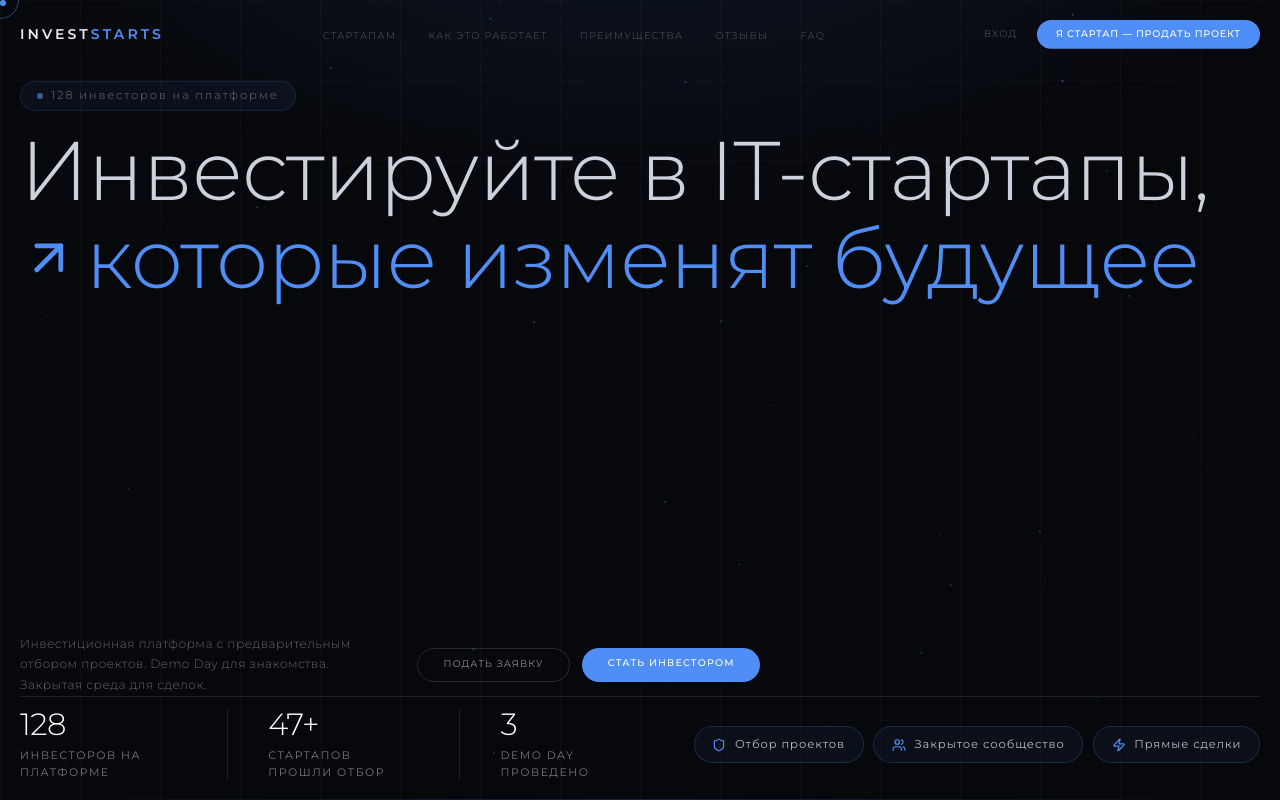
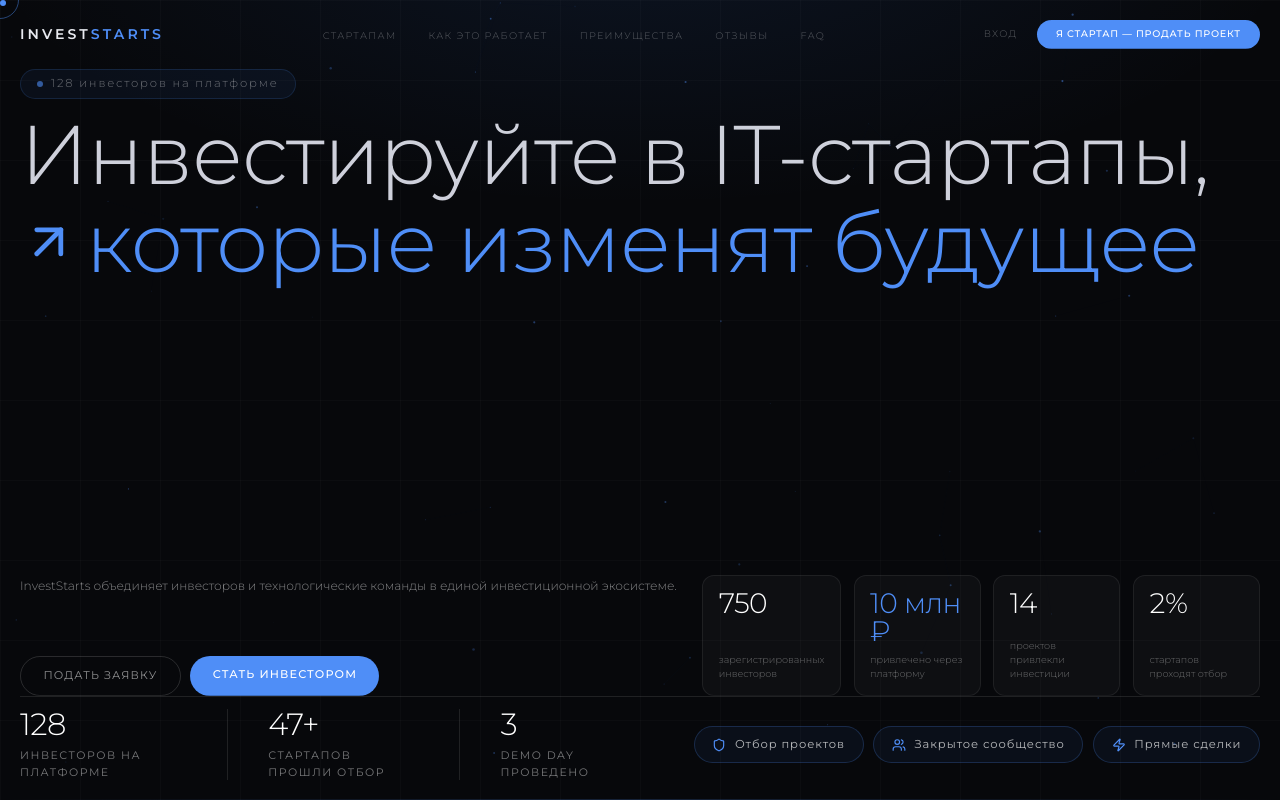
Before and after one commit to pr-poehali-dev/premium-invest-platform, a React (Vite) app: page / in a window 1280 px wide. Built offline with nearby package versions, Linux system fonts and the light colour scheme.

Commit message:
посмотри на скрин. огромная пустота. сделай правильно контент. чтобы небыло ощущения пустоты. на втором скрине то что можно еще разместить на банер

```diff
--- a/src/pages/Index.tsx
+++ b/src/pages/Index.tsx
@@ -301,79 +301,81 @@ export default function Index() {
             </Reveal>
           </nav>
 
-          {/* ── ЗАГОЛОВОК — центр тяжести ── */}
-          <div style={{ flex: 1, display: "flex", flexDirection: "column", justifyContent: "space-between", paddingTop: "clamp(1.5rem, 4vh, 4rem)" }}>
+          {/* ── ОСНОВНОЙ БЛОК ── */}
+          <div style={{ flex: 1, display: "flex", flexDirection: "column", justifyContent: "space-between", paddingTop: "clamp(1rem, 2.5vh, 2.5rem)" }}>
 
+            {/* Верх: badge + заголовок */}
             <div>
               <Reveal delay={280}>
-              <div className="inline-flex items-center gap-2"
-                style={{ background: "rgba(79,142,247,0.06)", border: "1px solid rgba(79,142,247,0.16)", color: "rgba(255,255,255,0.4)", padding: "0.35rem 1rem", borderRadius: "2rem", marginBottom: "clamp(0.8rem, 2vh, 2rem)", display: "inline-flex" }}>
+                <div style={{ display: "inline-flex", alignItems: "center", gap: "0.5rem", background: "rgba(79,142,247,0.06)", border: "1px solid rgba(79,142,247,0.16)", color: "rgba(255,255,255,0.4)", padding: "0.35rem 1rem", borderRadius: "2rem", marginBottom: "clamp(0.6rem, 1.5vh, 1.5rem)" }}>
                   <span className="animate-pulse" style={{ width: 6, height: 6, borderRadius: "50%", background: "#4f8ef7", flexShrink: 0 }} />
                   <span style={{ fontSize: "0.72rem", fontWeight: 300, letterSpacing: "0.16em" }}>128 инвесторов на платформе</span>
                 </div>
               </Reveal>
 
-            <div style={{ marginBottom: "clamp(1rem, 2.5vh, 2.5rem)" }}>
-              <div style={{
-                opacity: showContent ? 1 : 0,
-                transform: showContent ? "translateY(0)" : "translateY(20px)",
-                transition: "opacity 0.6s ease 0.3s, transform 0.7s cubic-bezier(0.16,1,0.3,1) 0.3s",
-              }}>
-                <h1 style={{
-                  fontSize: "clamp(2.4rem, 6.5vw, 6.5rem)",
-                  fontWeight: 200,
-                  color: "rgba(228,231,242,0.9)",
-                  letterSpacing: "-0.01em",
-                  lineHeight: 1.05,
-                  margin: 0,
-                  fontFamily: "Montserrat, sans-serif",
-                }}>
+              <div style={{ marginBottom: "clamp(1.2rem, 3vh, 3vh)" }}>
+                <div style={{ opacity: showContent ? 1 : 0, transform: showContent ? "translateY(0)" : "translateY(20px)", transition: "opacity 0.6s ease 0.3s, transform 0.7s cubic-bezier(0.16,1,0.3,1) 0.3s" }}>
+                  <h1 style={{ fontSize: "clamp(2.4rem, 6.5vw, 6.5rem)", fontWeight: 200, color: "rgba(228,231,242,0.9)", letterSpacing: "-0.01em", lineHeight: 1.05, margin: 0, fontFamily: "Montserrat, sans-serif" }}>
                     {line1.display}
                   </h1>
                 </div>
-              <div style={{
-                opacity: showContent ? 1 : 0,
-                transform: showContent ? "translateY(0)" : "translateY(20px)",
-                transition: "opacity 0.6s ease 0.52s, transform 0.7s cubic-bezier(0.16,1,0.3,1) 0.52s",
-              }}>
+                <div style={{ opacity: showContent ? 1 : 0, transform: showContent ? "translateY(0)" : "translateY(20px)", transition: "opacity 0.6s ease 0.52s, transform 0.7s cubic-bezier(0.16,1,0.3,1) 0.52s" }}>
                   <div style={{ display: "flex", alignItems: "center", gap: "0.5rem" }}>
                     <Icon name="ArrowUpRight" style={{ color: "#4f8ef7", flexShrink: 0, width: "clamp(2rem, 4.5vw, 4.5rem)", height: "clamp(2rem, 4.5vw, 4.5rem)" }} />
-                  <h1 style={{
-                    fontSize: "clamp(2.4rem, 6.5vw, 6.5rem)",
-                    fontWeight: 200,
-                    color: "#4f8ef7",
-                    letterSpacing: "-0.01em",
-                    lineHeight: 1.05,
-                    margin: 0,
-                    fontFamily: "Montserrat, sans-serif",
-                  }}>
+                    <h1 style={{ fontSize: "clamp(2.4rem, 6.5vw, 6.5rem)", fontWeight: 200, color: "#4f8ef7", letterSpacing: "-0.01em", lineHeight: 1.05, margin: 0, fontFamily: "Montserrat, sans-serif" }}>
                       {line2.display}
                     </h1>
                   </div>
                 </div>
               </div>
-
             </div>
 
-            <Reveal delay={850}>
-              <div style={{ display: "flex", alignItems: "center", gap: "clamp(1.5rem, 3vw, 4rem)" }}>
-                <p style={{ fontSize: "clamp(0.7rem, 0.95vw, 0.9rem)", fontWeight: 300, color: "rgba(255,255,255,0.38)", letterSpacing: "0.04em", lineHeight: 1.7, maxWidth: "min(360px, 28vw)", margin: 0 }}>
-                  Инвестиционная платформа с предварительным отбором проектов. Demo Day для знакомства. Закрытая среда для сделок.
+            {/* Середина: описание + карточки-метрики */}
+            <Reveal delay={700}>
+              <div style={{ display: "flex", gap: "clamp(1rem, 2vw, 2rem)", alignItems: "stretch" }}>
+
+                {/* Левая колонка: текст + кнопки */}
+                <div style={{ display: "flex", flexDirection: "column", justifyContent: "space-between", minWidth: "clamp(200px, 22vw, 320px)" }}>
+                  <p style={{ fontSize: "clamp(0.72rem, 0.95vw, 0.92rem)", fontWeight: 300, color: "rgba(255,255,255,0.5)", lineHeight: 1.75, margin: "0 0 1.2rem" }}>
+                    InvestStarts объединяет инвесторов и технологические команды в единой инвестиционной экосистеме.
                   </p>
-                <div style={{ display: "flex", gap: "clamp(0.5rem, 1vw, 0.75rem)", flexShrink: 0 }}>
+                  <div style={{ display: "flex", gap: "0.6rem", flexWrap: "wrap" }}>
                     <a href="#" className="transition-all duration-300"
-                    style={{ fontSize: "clamp(0.55rem, 0.75vw, 0.72rem)", fontWeight: 400, letterSpacing: "0.12em", textTransform: "uppercase", color: "rgba(255,255,255,0.55)", border: "1px solid rgba(255,255,255,0.14)", padding: "clamp(0.55rem, 0.9vh, 0.85rem) clamp(1.2rem, 2vw, 2rem)", borderRadius: "2rem" }}
-                    onMouseEnter={(e) => { (e.currentTarget as HTMLElement).style.color = "#fff"; (e.currentTarget as HTMLElement).style.borderColor = "rgba(255,255,255,0.38)"; (e.currentTarget as HTMLElement).style.background = "rgba(255,255,255,0.04)"; }}
+                      style={{ fontSize: "0.7rem", fontWeight: 400, letterSpacing: "0.1em", textTransform: "uppercase", color: "rgba(255,255,255,0.55)", border: "1px solid rgba(255,255,255,0.14)", padding: "0.65rem 1.4rem", borderRadius: "2rem" }}
+                      onMouseEnter={(e) => { (e.currentTarget as HTMLElement).style.color = "#fff"; (e.currentTarget as HTMLElement).style.borderColor = "rgba(255,255,255,0.4)"; (e.currentTarget as HTMLElement).style.background = "rgba(255,255,255,0.04)"; }}
                       onMouseLeave={(e) => { (e.currentTarget as HTMLElement).style.color = "rgba(255,255,255,0.55)"; (e.currentTarget as HTMLElement).style.borderColor = "rgba(255,255,255,0.14)"; (e.currentTarget as HTMLElement).style.background = "transparent"; }}>
                       подать заявку
                     </a>
                     <a href="#" className="transition-all duration-300"
-                    style={{ fontSize: "clamp(0.55rem, 0.75vw, 0.72rem)", fontWeight: 500, letterSpacing: "0.12em", textTransform: "uppercase", color: "#fff", background: "#4f8ef7", padding: "clamp(0.55rem, 0.9vh, 0.85rem) clamp(1.2rem, 2vw, 2rem)", borderRadius: "2rem" }}
+                      style={{ fontSize: "0.7rem", fontWeight: 500, letterSpacing: "0.1em", textTransform: "uppercase", color: "#fff", background: "#4f8ef7", padding: "0.65rem 1.4rem", borderRadius: "2rem" }}
                       onMouseEnter={(e) => { (e.currentTarget as HTMLElement).style.background = "#3a7ae0"; (e.currentTarget as HTMLElement).style.transform = "scale(1.03)"; }}
                       onMouseLeave={(e) => { (e.currentTarget as HTMLElement).style.background = "#4f8ef7"; (e.currentTarget as HTMLElement).style.transform = "scale(1)"; }}>
                       стать инвестором
                     </a>
                   </div>
+                </div>
+
+                {/* Карточки с метриками */}
+                <div style={{ flex: 1, display: "grid", gridTemplateColumns: "repeat(4, 1fr)", gap: "clamp(0.5rem, 1vw, 0.8rem)" }}>
+                  {[
+                    { value: "750", label: "зарегистрированных\nинвесторов", blue: false },
+                    { value: "10 млн ₽", label: "привлечено через\nплатформу", blue: true },
+                    { value: "14", label: "проектов привлекли\nинвестиции", blue: false },
+                    { value: "2%", label: "стартапов\nпроходят отбор", blue: false },
+                  ].map((card) => (
+                    <div key={card.label} style={{ background: "rgba(255,255,255,0.03)", border: "1px solid rgba(255,255,255,0.07)", borderRadius: "0.75rem", padding: "clamp(0.8rem, 1.5vh, 1.4rem) clamp(0.8rem, 1.2vw, 1.2rem)", display: "flex", flexDirection: "column", justifyContent: "space-between", gap: "0.5rem", transition: "border-color 0.3s, background 0.3s" }}
+                      onMouseEnter={(e) => { (e.currentTarget as HTMLElement).style.borderColor = "rgba(79,142,247,0.3)"; (e.currentTarget as HTMLElement).style.background = "rgba(79,142,247,0.05)"; }}
+                      onMouseLeave={(e) => { (e.currentTarget as HTMLElement).style.borderColor = "rgba(255,255,255,0.07)"; (e.currentTarget as HTMLElement).style.background = "rgba(255,255,255,0.03)"; }}>
+                      <div style={{ fontSize: "clamp(1.3rem, 2.2vw, 2.2rem)", fontWeight: 300, color: card.blue ? "#4f8ef7" : "#fff", letterSpacing: "-0.02em", lineHeight: 1 }}>
+                        {card.value}
+                      </div>
+                      <div style={{ fontSize: "clamp(0.6rem, 0.72vw, 0.72rem)", fontWeight: 300, color: "rgba(255,255,255,0.38)", lineHeight: 1.5, whiteSpace: "pre-line" }}>
+                        {card.label}
+                      </div>
+                    </div>
+                  ))}
+                </div>
+
               </div>
             </Reveal>
           </div>
```
Lines whose indentation alone changed are shown as unchanged.
